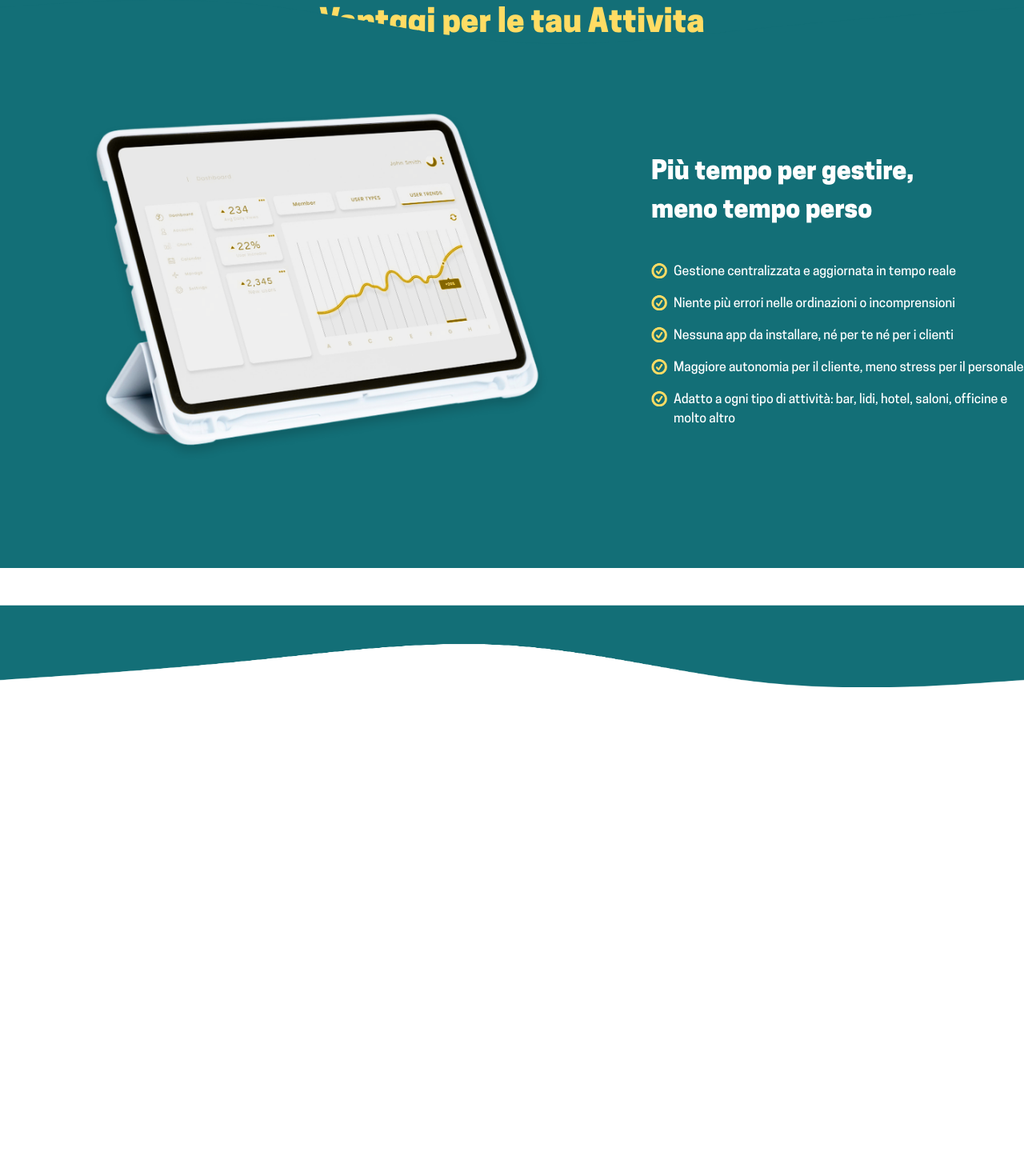
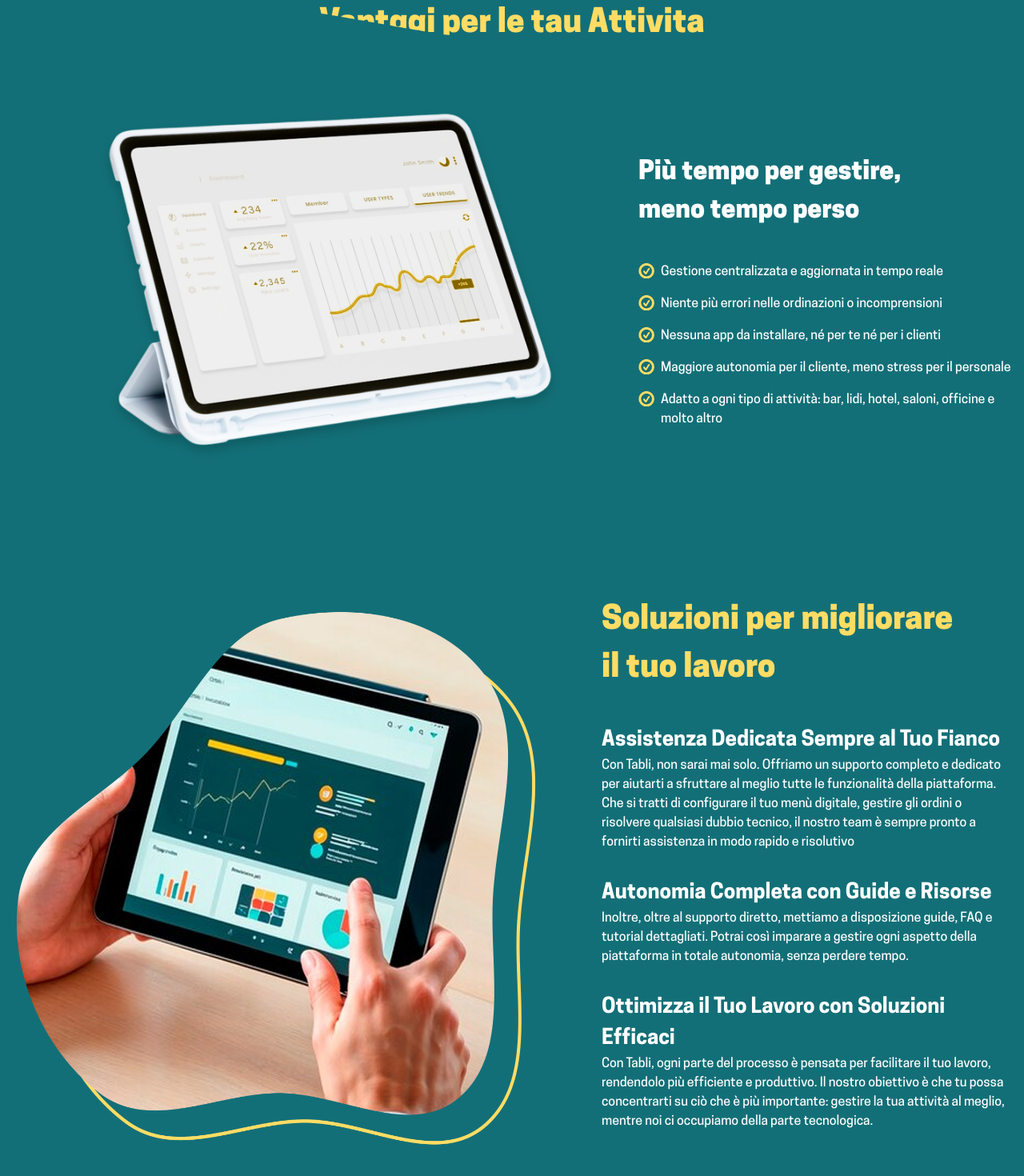
Before and after one commit to tusharswami534/tabli, a Next.js app: page / in a window 1280 px wide. Shown: the top 1470 px of the page at 80% size. Before the commit the page ends 859 px from the top, so only its background shows below. Built offline with nearby package versions, Linux system fonts and the light colour scheme.

Commit message:
attivita section responsive done

```diff
--- a/src/app/page.js
+++ b/src/app/page.js
@@ -1,12 +1,14 @@
 import React from 'react'
 import VantaggiAttività from '../components/valorizza/VantaggiAttività'
 import VantaggiPerTe from '../components/home/VantaggiPerTe'
+import SoluzioniMigliorare from '../components/valorizza/SoluzioniMigliorare'
 
 const page = () => {
   return (
     <div>
       <VantaggiAttività />
-      <VantaggiPerTe/>
+      <VantaggiPerTe />
+      <SoluzioniMigliorare/>
     </div>
   )
 }
--- a/src/components/valorizza/SoluzioniMigliorare.jsx
+++ b/src/components/valorizza/SoluzioniMigliorare.jsx
@@ -1,8 +1,38 @@
 import React from 'react'
-
+import Image from 'next/image'
 const SoluzioniMigliorare = () => {
   return (
-    <div>SoluzioniMigliorare</div>
+    <div>
+      <div className='bg-[#136F77] relative -mt-1'>
+        <div className="max-w-[1408px] mx-auto px-4">
+          <div className="flex max-lg:flex-col gap-20 max-lg:justify-center pt-10 pb-[100px] max-w-[1408px] mx-auto">
+           <Image src="/assets/images/png/soluzioni.png" alt='soluzioni-image' width={656} height={640}/>
+            <div>
+              <h3 className='lg:max-w-[465px] max-w-none text-[40px] text-[#FFDC64] font-black xl:pb-10 pb-6'>
+                Soluzioni per migliorare
+                il tuo lavoro
+              </h3>
+              <div>
+                <div className='pb-8'>
+                  <h4 className='text-[26px] font-bold text-white'>Assistenza Dedicata Sempre al Tuo Fianco</h4>
+                  <p className='font-medium text-base text-white max-w-[520px]'>Con Tabli, non sarai mai solo. Offriamo un supporto completo e dedicato per aiutarti a sfruttare al meglio tutte le funzionalità della piattaforma. Che si tratti di configurare il tuo menù digitale, gestire gli ordini o risolvere qualsiasi dubbio tecnico, il nostro team è sempre pronto a fornirti assistenza in modo rapido e risolutivo</p>
+                </div>
+                <div className='pb-8'>
+                  <h4 className='text-[26px] font-bold text-white'>Autonomia Completa con Guide e Risorse</h4>
+                  <p className='font-medium text-base text-white max-w-[520px]'>Inoltre, oltre al supporto diretto, mettiamo a disposizione guide, FAQ e tutorial dettagliati. Potrai così imparare a gestire ogni aspetto della piattaforma in totale autonomia, senza perdere tempo.</p>
+                </div>
+                <div className='pb-8'>
+                  <h4 className='text-[26px] font-bold text-white'>Ottimizza il Tuo Lavoro con Soluzioni Efficaci</h4>
+                  <p className='font-medium text-base text-white max-w-[520px]'>Con Tabli, ogni parte del processo è pensata per facilitare il tuo lavoro, rendendolo più efficiente e produttivo. Il nostro obiettivo è che tu possa concentrarti su ciò che è più importante: gestire la tua attività al meglio, mentre noi ci occupiamo della parte tecnologica.</p>
+                </div>
+
+
+              </div>
+            </div>
+          </div>
+        </div>
+      </div>
+    </div>
   )
 }
 
--- a/src/components/valorizza/VantaggiAttività.jsx
+++ b/src/components/valorizza/VantaggiAttività.jsx
@@ -4,23 +4,22 @@ const VantaggiAttività = () => {
   return (
       <div className='bg-[#136F77] relative'>
           <Image className='absolute top-0' src="/assets/images/png/attivita-top-layer.png" alt='top-layer' width={1920} height={152} />
-          <Image className='absolute -bottom-[21%]' src="/assets/images/png/attivita-bottom-layer.png" alt='bottom-layer' width={1920} height={152} />
-          <div className="max-w-[1408px] mx-auto">
+          <Image className='absolute -bottom-0' src="/assets/images/png/attivita-bottom-layer.png" alt='bottom-layer' width={1920} height={152} />
+          <div className="max-w-[1408px] mx-auto px-4">
               <h2 className='text-[#FFDC64] text-center text-[40px] font-black'>
                   Vantggi per le tau Attivita
               </h2>
-              <div className="flex justify-between pt-10 pb-[100px] max-w-[1408px] mx-auto">
-                  <div>
-                      <Image className='max-w-[750px]' src="/assets/images/png/attivita-image.png" alt="attivita" width={800.6 } height={534} />
-                  </div>
-                  <div className='pt-[92px]'>
-                      <h3 className='max-w-[384px] text-[32px] text-white font-black pb-10'>
+              <div className="flex max-lg:flex-col lg:justify-between max-lg:justify-center pt-10 pb-[100px] max-w-[1408px] mx-auto">
+                   <Image className='xl:max-w-[750px] max-w-[540px] max-lg:mx-auto w-full' src="/assets/images/png/attivita-image.png" alt="attivita" width={800.6 } height={534} />
+
+                  <div className='xl:pt-[92px] pt-10'>
+                      <h3 className='lg:max-w-[384px] max-w-none text-[32px] text-white font-black xl:pb-10 pb-6 max-sm:text-center'>
                           Più tempo per gestire, meno tempo perso
                       </h3>
                       <div>
                           <div className='flex gap-2 pb-4'>
                               <Image className='size-5' src="/assets/images/png/yellow-tick.png" alt='yellow-tick' width={20} height={19} />
-                              <p className='font-medium text-base text-white'>Gestione centralizzata e aggiornata in tempo reale</p>
+                              <p className='font-medium text-base text-white '>Gestione centralizzata e aggiornata in tempo reale</p>
                           </div>
                           <div className='flex gap-2 pb-4'>
                               <Image className='size-5' src="/assets/images/png/yellow-tick.png" alt='yellow-tick' width={20} height={19} />
```
Also changed, not shown: public/assets/images/png/soluzioni.png (added).
